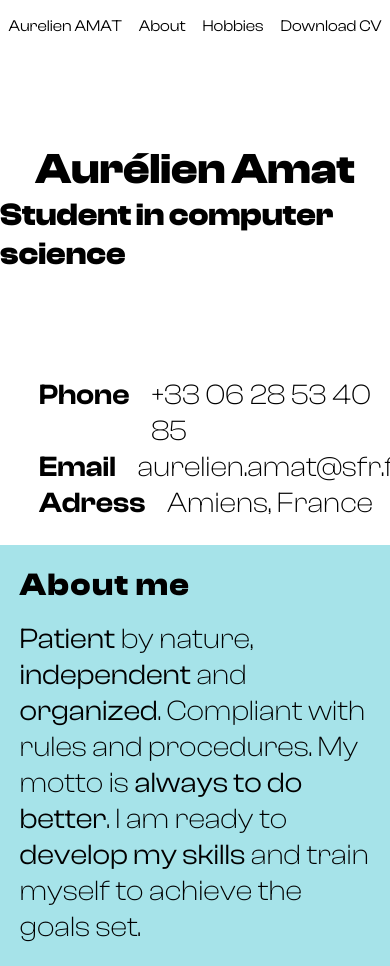
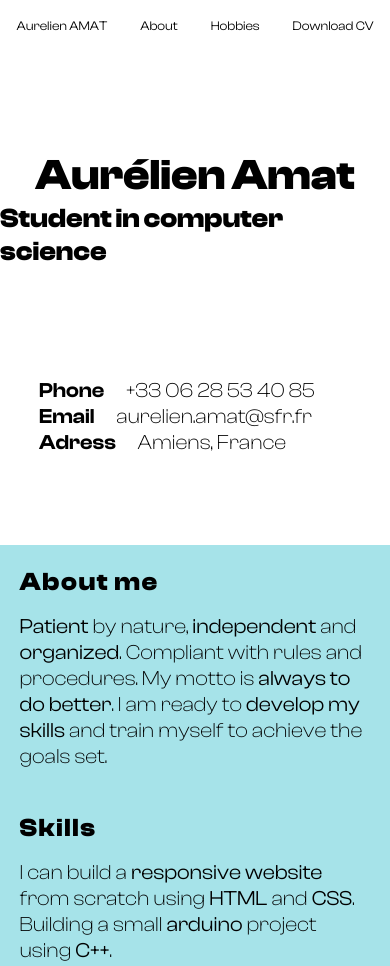
Before and after one commit to aurelienamat/PeakyBlinders, a plain HTML site: page CV/CV_EN.html in a window 390 px wide. Shown: the top 966 px of the page. Drawn offline with nearby package versions, Linux system fonts and the light colour scheme.

Commit message:
Responsive telephone

```diff
--- a/CV/style.css
+++ b/CV/style.css
@@ -319,19 +319,19 @@ span{
         display: none;
     }
     header{
-        font-size: 1rem;
+        font-size: 0.8rem;
     }
     p{
-        font-size: 1.8rem;
+        font-size: 1.3rem;
     }
     h1{
-        font-size: clamp(2rem, calc(7vw + 1rem), 5rem);
+        font-size: clamp(1.8rem, calc(7vw + 1rem), 5rem);
     }
     h2{
-        font-size: 2rem;
+        font-size: 1.7rem;
     }
     h3{
-        font-size: 2rem;
+        font-size: 1.6rem;
     }
 
 }
```
